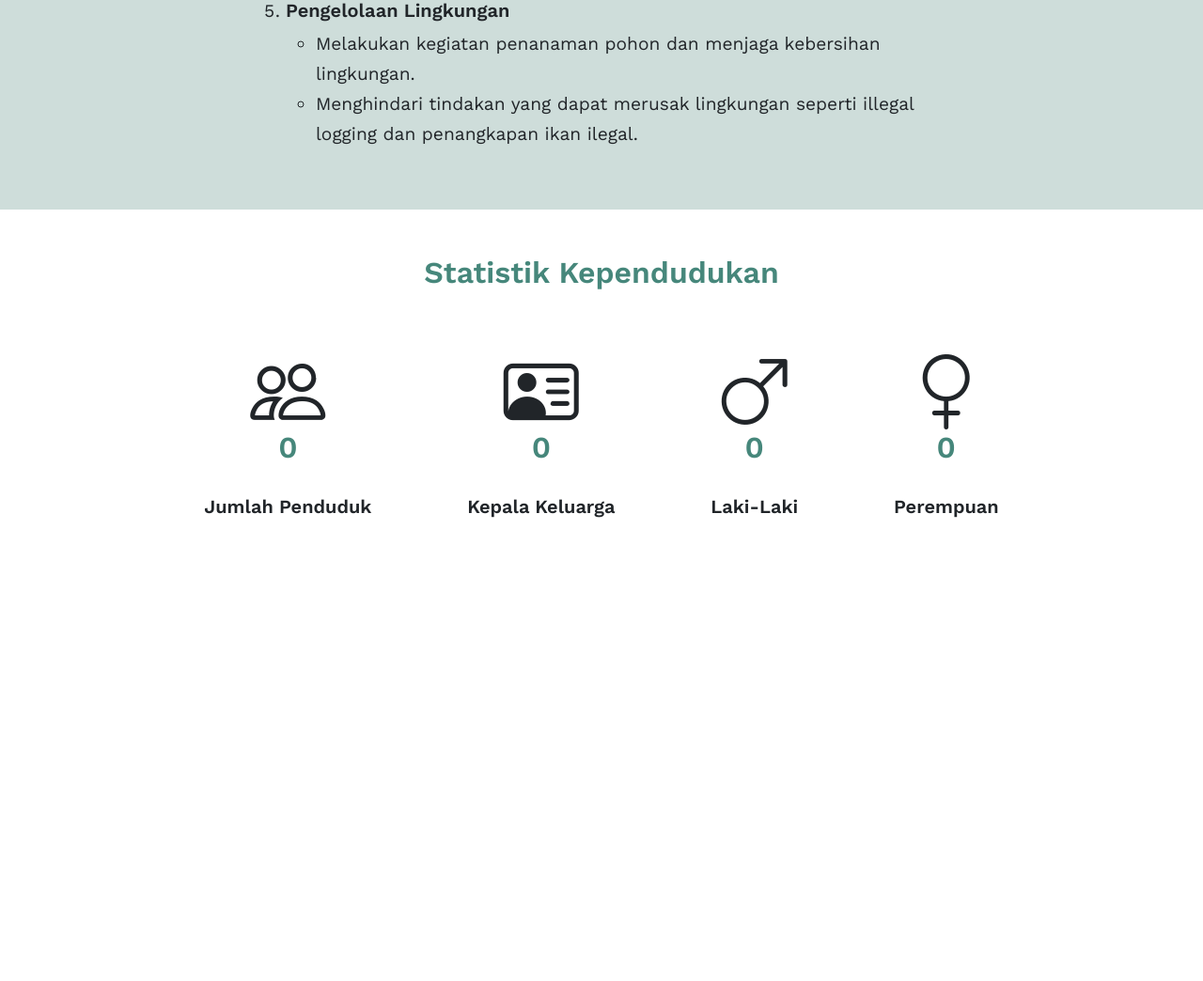
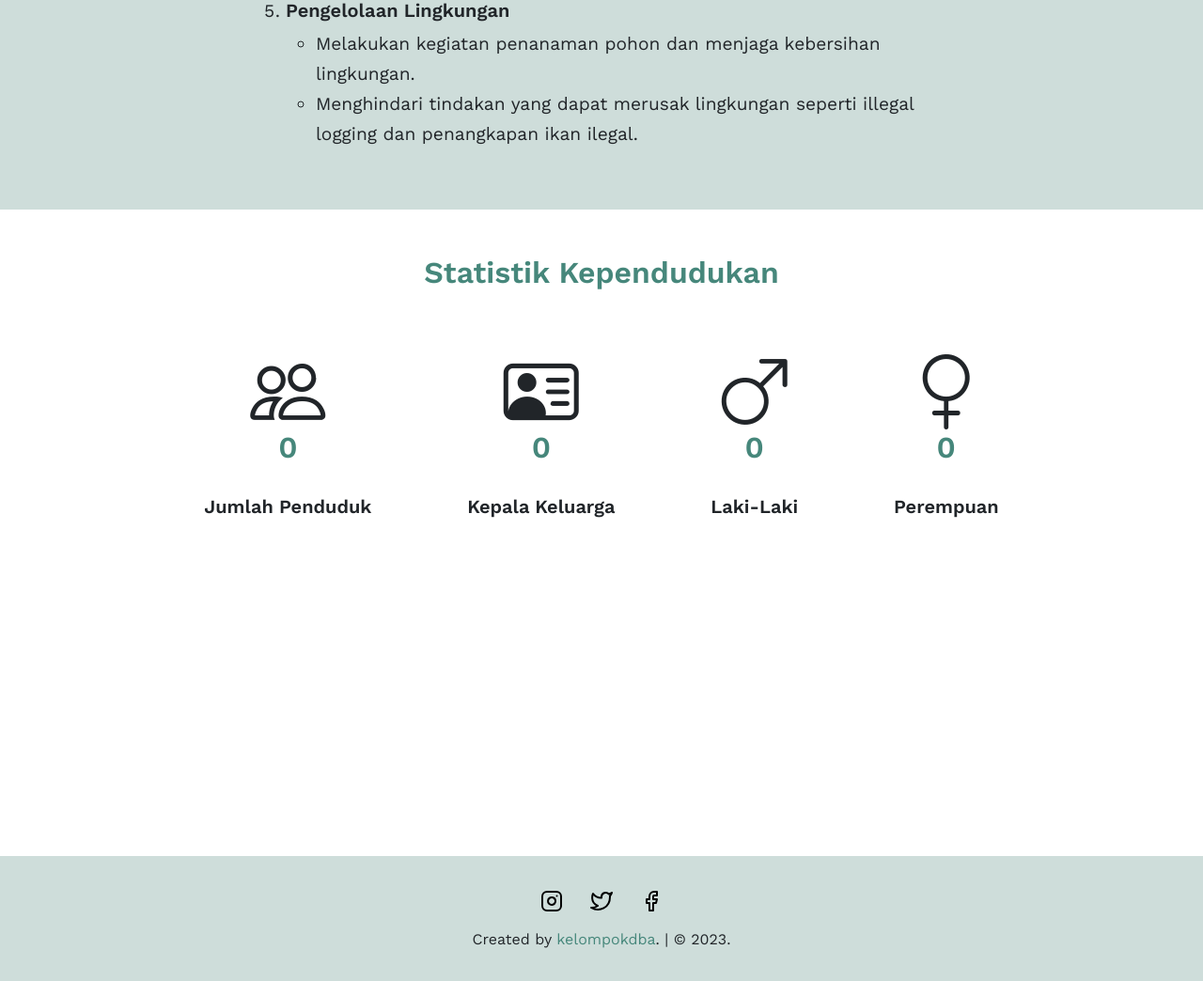
Before and after one commit to steinpongoh/sidesa, a PHP site: page / in a window 1280 px wide. Shown: the part 3958-5002 px from the top of the page at 94% size. Before the commit the page ends 4509 px from the top, so only its background shows below. Run offline with PHP 8.4, Linux system fonts and the light colour scheme; data that the repository does not hold is empty.

Commit message:
membuat footer

```diff
--- a/css/style.css
+++ b/css/style.css
@@ -15,7 +15,6 @@
 body {
   font-size: 1.2rem;
   font-family: "Work Sans", sans-serif;
-  /* min-height: 4000px; */
   background-color: var(--bg);
   overflow-x: hidden;
 }
@@ -161,7 +160,7 @@ body {
 
 /* Statistik Kependudukan start*/
 .statistik {
-  min-height: 100vh;
+  min-height: 80vh;
   padding-top: 3rem;
   padding-bottom: 3rem;
   line-height: 2rem;
@@ -204,9 +203,33 @@ body {
 /* Pengaduan Masyarakat end */
 
 /* Footer start */
-.footer {
-  height: 200px;
-  background-color: var(--green-transparant);
+footer {
+  background-color: rgb(93 142 133 / 0.3);
+  text-align: center;
+  padding: 1rem 0 1rem;
+  margin-top: 3rem;
+}
+
+footer .socials {
+  padding: 1rem;
+  text-decoration: none;
+}
+
+footer .socials a {
+  color: #000;
+  margin: 0.7rem;
+}
+
+footer .socials a:hover {
+  color: var(--green);
+}
+
+footer .credit {
+  font-size: 1rem;
+}
+
+footer .credit span {
+  color: var(--green);
 }
 /* Footer end*/
 
--- a/templates/footer.php
+++ b/templates/footer.php
@@ -1,3 +1,25 @@
+<?php
+include 'header.php';
+
+?>
+
+<footer>
+    <div class="socials">
+        <a href="#"><i data-feather="instagram"></i></a>
+        <a href="#"><i data-feather="twitter"></i></a>
+        <a href="#"><i data-feather="facebook"></i></a>
+    </div>
+    <div class="credit">
+        <p>Created by <span>kelompokdba</span>. | &copy; 2023.</p>
+    </div>
+</footer>
+
+
+<!-- Feather Icons -->
+<script>
+    feather.replace();
+</script>
+
 <script src="https://cdn.jsdelivr.net/npm/bootstrap@5.3.2/dist/js/bootstrap.bundle.min.js" integrity="sha384-C6RzsynM9kWDrMNeT87bh95OGNyZPhcTNXj1NW7RuBCsyN/o0jlpcV8Qyq46cDfL" crossorigin="anonymous"></script>
 </body>
 
--- a/templates/header.php
+++ b/templates/header.php
@@ -19,6 +19,9 @@
 
   <!-- Animated.css -->
   <link rel="stylesheet" href="https://cdnjs.cloudflare.com/ajax/libs/animate.css/4.1.1/animate.min.css" />
+
+  <!-- Feather Icons -->
+  <script src="https://unpkg.com/feather-icons"></script>
 
   <!-- Style CSS -->
   <link rel="stylesheet" href="css/style.css" />
```
